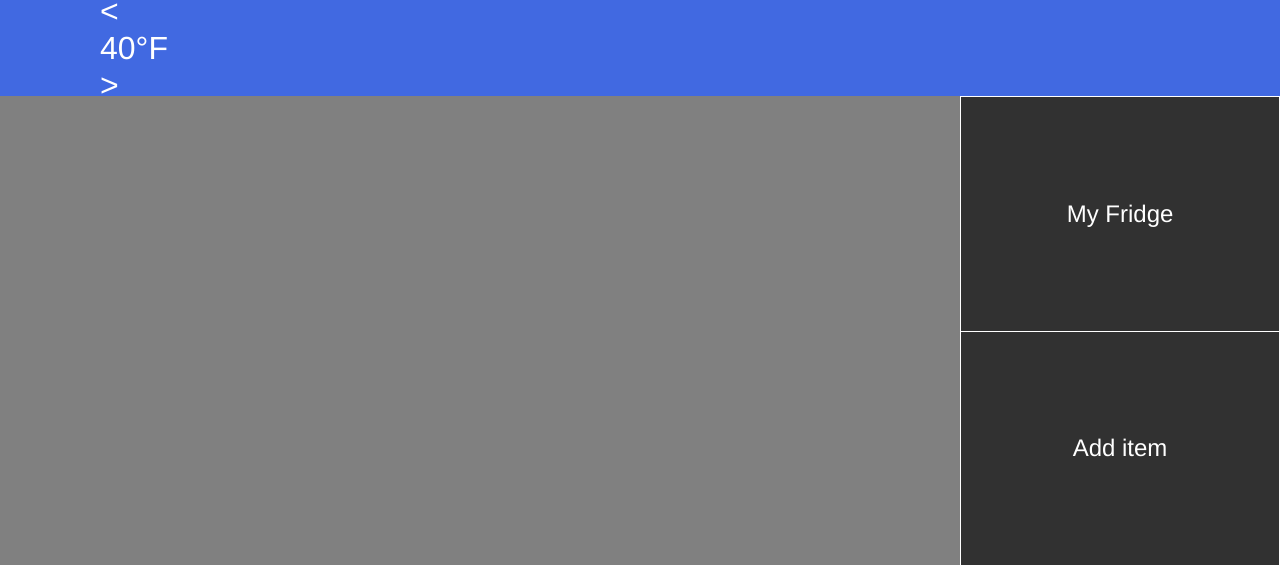
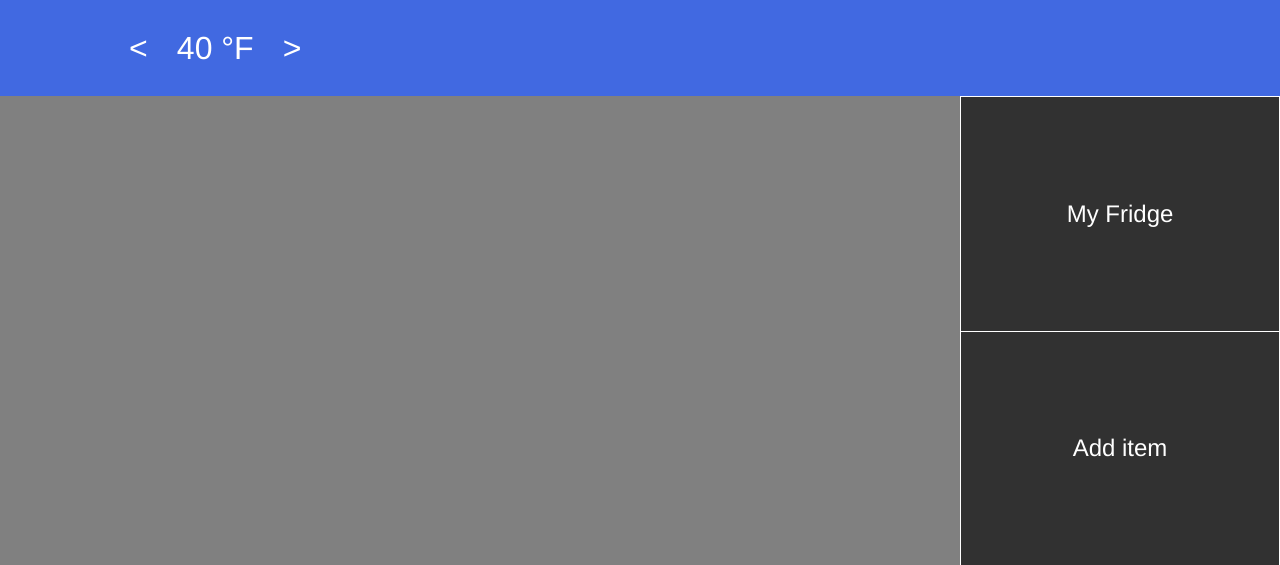
Before and after one commit to tylerwhyler/smart-fridge, a Flask app: page / in a window 1280 px wide. Shown: the top 565 px of the page. Run offline with Flask 2, Linux system fonts and the light colour scheme.

Commit message:
added temp changes to html

```diff
--- a/static/styles/styles.css
+++ b/static/styles/styles.css
@@ -18,6 +18,17 @@ body {
     padding-left: 100px;
     font-size: 2em;
     background-color: royalblue;
+}
+
+#top-bar-wrapper {
+    display: grid;
+    grid-template-columns: 1fr 1fr 1fr;
+    justify-items: center;
+    align-items: center;
+}
+
+#temp-up, #temp-down {
+    cursor: pointer;
 }
 
 #side-bar {
--- a/templates/index.html
+++ b/templates/index.html
@@ -16,15 +16,15 @@
         <div id="top-bar">
             <div id="top-bar-wrapper">
 
-                <div>
+                <div id="temp-up">
                     &lt;
                 </div>
 
-                <div>
-                    40°F
+                <div id="temp">
+                    40 °F
                 </div>
 
-                <div>
+                <div id="temp-down">
                     &gt;
                 </div>
 
@@ -88,6 +88,13 @@
     let showAddItem = document.getElementById("addItem-content");
     let showUpdate = document.getElementById("updateFridge-content");
 
+    let tempUp = document.getElementById("temp-up");
+    let tempDown = document.getElementById("temp-down");
+
+    let divTemp = document.getElementById("temp");
+
+    let tempNum = 40;
+
 
     function myFridgeClick() {
         showFridge.style.display = "block";
@@ -110,6 +117,19 @@
     myFridge.addEventListener('click', myFridgeClick);
     addItem.addEventListener('click', addItemClick);
     updateFridge.addEventListener('click', updateFridgeClick);
+
+    function updateTempUp() {
+        tempNum += -1;
+        divTemp.innerHTML = tempNum + ' °F';
+    }
+
+    function updateTempDown() {
+        tempNum += 1;
+        divTemp.innerHTML = tempNum + ' °F';
+    }
+
+    tempUp.addEventListener('click', updateTempUp);
+    tempDown.addEventListener('click', updateTempDown);
 </script>
 
 </html>
```
